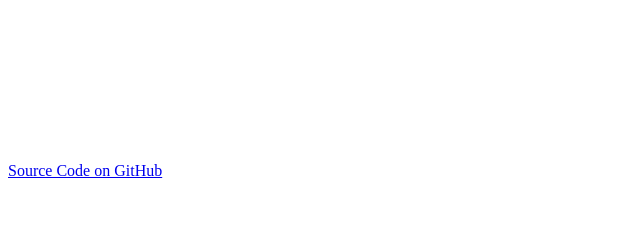
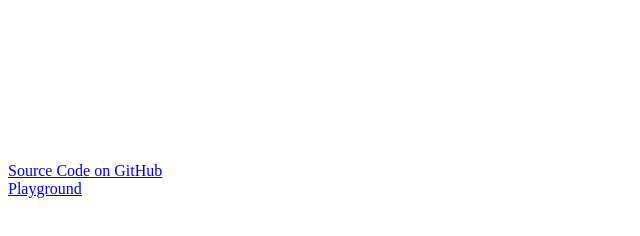
Before and after one commit to 8Observer8/hello-ammojs-webgl10-ts, a website: page public/index.html in a window 1280 px wide. Shown: the whole page, without its empty margins (0-640 px from the left). Drawn offline with Linux system fonts and the light colour scheme.

Commit message:
Added a link to Playground

```diff
--- a/public/index.html
+++ b/public/index.html
@@ -19,6 +19,8 @@
     <div id="output"></div>
 
     <a href="https://github.com/8Observer8/hello-ammojs-webgl10-ts">Source Code on GitHub</a>
+    <br>
+    <a href="https://plnkr.co/edit/6KQT9VQHWvswY3cc?preview">Playground</a>
 </body>
 
 </html>
```
